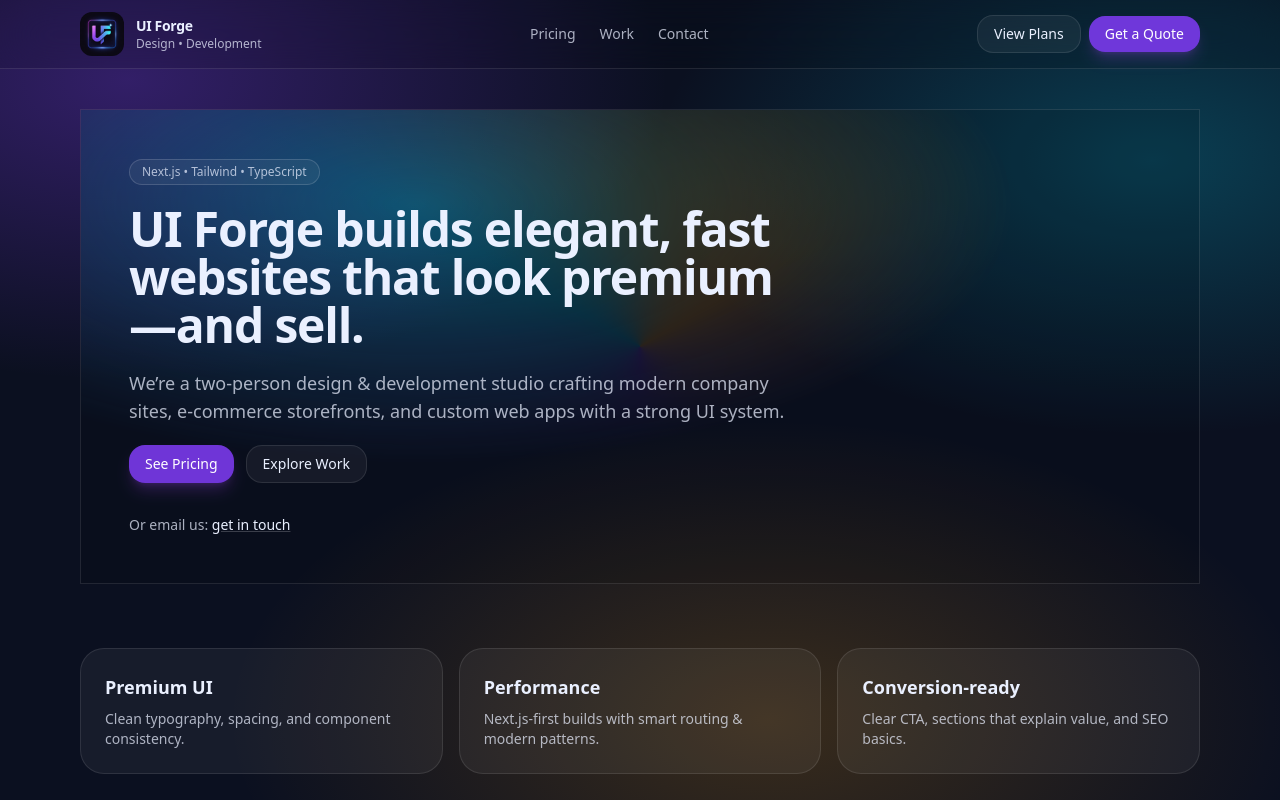
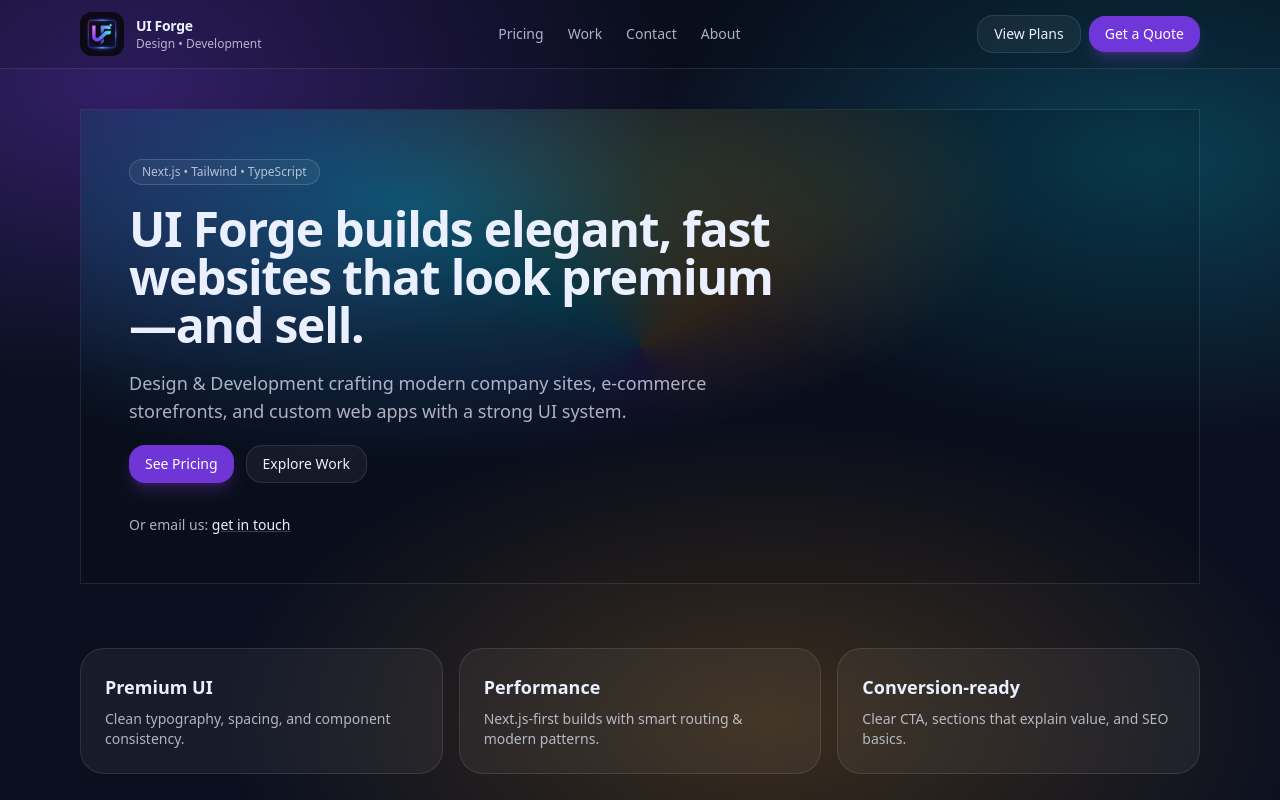
Before and after one commit to Ali-TheCoder/uiforge, a Next.js app: page / in a window 1280 px wide. Shown: the top 800 px of the page. Built offline with nearby package versions, Linux system fonts and the light colour scheme.

Commit message:
fix: meta tag

```diff
--- a/app/layout.tsx
+++ b/app/layout.tsx
@@ -28,7 +28,7 @@ import Footer from "@/components/Footer";
 
 export const metadata: Metadata = {
   title: "UI Forge — Web Design & Development Studio",
-  description: "UI Forge is a two-person design & development studio building fast, elegant Next.js websites.",
+  description: "UI Forge is a  design & development studio building fast, elegant Next.js websites.",
 };
 
 function Background() {
--- a/app/page.tsx
+++ b/app/page.tsx
@@ -18,7 +18,7 @@ export default function HomePage() {
             UI Forge builds elegant, fast websites that look premium—and sell.
           </h1>
           <p className="text-base text-muted md:text-lg">
-            We’re a two-person design & development studio crafting modern company sites, e-commerce storefronts,
+             Design & Development  crafting modern company sites, e-commerce storefronts,
             and custom web apps with a strong UI system.
           </p>
 
--- a/app/work/page.tsx
+++ b/app/work/page.tsx
@@ -0,0 +1,5 @@
+export default function Page(){
+    return<section>
+        work page
+    </section>
+}
--- a/components/Navbar.tsx
+++ b/components/Navbar.tsx
@@ -6,6 +6,7 @@ const nav = [
     { href: "/pricing", label: "Pricing" },
     { href: "/work", label: "Work" },
     { href: "/contact", label: "Contact" },
+    {href:"/about",label:"About"}
 ];
 
 export default function Navbar() {
```
Also changed, not shown: public/Ahmad.jpg (added), public/Ali.jpeg (added).
